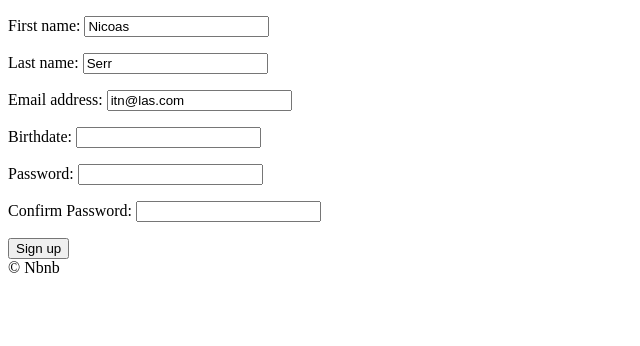
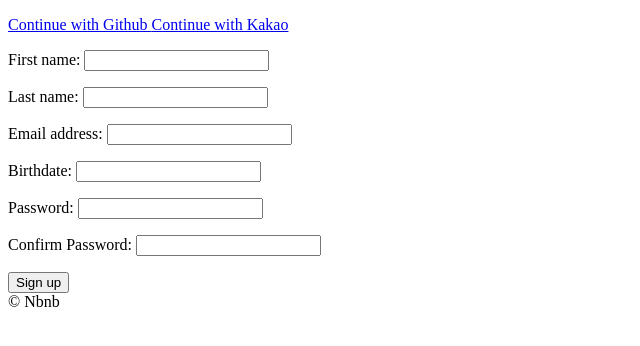
Before and after one commit to Luceta/airbnb-clone, a Django app: page /users/signup in a window 1280 px wide. Shown: the part 78-424 px from the top of the page, without its empty margins (0-640 px from the left). Run offline with Django 3.2, Linux system fonts and the light colour scheme.

Commit message:
ADD: Social Login : Git hub & kaokao login api

```diff
--- a/templates/base.html
+++ b/templates/base.html
@@ -17,7 +17,9 @@
     {% endblock search-bar %}
   </header>
 
-  {% block content %}{% endblock %}
+  {% block content %}
+
+  {% endblock %}
   {%include "partials/footer.html" %}
 </body>
 
--- /dev/null
+++ b/templates/partials/social_login.html
@@ -0,0 +1,8 @@
+<div>
+    <a href="{% url 'users:github-login' %}">
+        Continue with Github
+    </a>
+    <a href="{% url 'users:kakao-login' %}">
+        Continue with Kakao
+    </a>
+</div>
--- a/templates/users/login.html
+++ b/templates/users/login.html
@@ -10,6 +10,7 @@ Log in
 
 {% block content %}
 
+    {% include 'partials/social_login.html' %}
 
    <form method="POST" action="{% url "users:login" %}">
         {% csrf_token %}
--- a/templates/users/signup.html
+++ b/templates/users/signup.html
@@ -8,6 +8,9 @@
 {% endblock search-bar %}
 
 {% block content %}
+
+    {% include 'partials/social_login.html' %}
+
     <form method="POST" action="{% url "users:signup" %}">
         {% csrf_token %}
         {{form.as_p}}
--- a/users/admin.py
+++ b/users/admin.py
@@ -27,6 +27,7 @@ class CustomUserAdmin(UserAdmin):
                     "language",
                     "currency",
                     "superhost",
+                    "login_method",
                 )
             },
         ),
@@ -47,4 +48,5 @@ class CustomUserAdmin(UserAdmin):
         "is_superuser",
         "email_verified",
         "email_secret_code",
+        "login_method",
     )
--- a/users/models.py
+++ b/users/models.py
@@ -29,6 +29,16 @@ class User(AbstractUser):
 
     CURRENCY_CHOICES = ((CURRENCY_USE, "usd"), (CURRENCY_KRW, "krw"))
 
+    LOGIN_EMAIL = "email"
+    LOGIN_GITHUB = "github"
+    LOGING_KAKAO = "kakao"
+
+    LOGIN_CHOICES = (
+        (LOGIN_EMAIL, "Email"),
+        (LOGIN_GITHUB, "Github"),
+        (LOGING_KAKAO, "Kakao"),
+    )
+
     profile_pic = models.ImageField(upload_to="profile_pic", blank=True)
     bio = models.TextField(default="", blank=True)
     gender = models.CharField(choices=GENDER_CHOICES, max_length=10)
@@ -42,6 +52,9 @@ class User(AbstractUser):
     superhost = models.BooleanField(default=False)
     email_verified = models.BooleanField(default=False)
     email_secret_code = models.CharField(max_length=20, default="", blank=True)
+    login_method = models.CharField(
+        max_length=50, choices=LOGIN_CHOICES, default=LOGIN_EMAIL
+    )
 
     def verifiy_email(self):
         if self.email_verified is False:
--- a/users/urls.py
+++ b/users/urls.py
@@ -4,6 +4,10 @@ from . import views
 app_name = "users"
 urlpatterns = [
     path("login", views.LoginView.as_view(), name="login"),
+    path("login/github", views.github_login, name="github-login"),
+    path("login/github/callback", views.github_callback, name="github-callback"),
+    path("login/kakao", views.kaokao_login, name="kakao-login"),
+    path("login/kakao/callback", views.kakao_callback, name="kakao-callback"),
     path("logout", views.log_out, name="logout"),
     path("signup", views.SignUpView.as_view(), name="signup"),
     path("verify/<str:key>", views.complete_verification, name="complete-verification"),
--- a/users/views.py
+++ b/users/views.py
@@ -1,3 +1,5 @@
+import os
+import requests
 from django.shortcuts import render, redirect, reverse
 from django.urls import reverse_lazy
 from django.contrib.auth import authenticate, login, logout
@@ -31,7 +33,6 @@ class SignUpView(FormView):
     template_name = "users/signup.html"
     form_class = forms.SignUpForm
     success_url = reverse_lazy("core:home")
-    initial = {"first_name": "Nicoas", "last_name": "Serr", "email": "itn@las.com"}
 
     def form_valid(self, form):
         form.save()
@@ -55,3 +56,98 @@ def complete_verification(self, key):
     except models.User.DoesNotExist:
         pass  # making error things
     return redirect(reverse("core:home"))
+
+
+def github_login(request):
+    client_id = os.environ.get("GH_CI_Id")
+    redirect_uri = "http://127.0.0.1:8000/users/login/github/callback"
+    return redirect(
+        f"https://github.com/login/oauth/authorize?client_id={client_id}&redirect_uri={redirect_uri}&scope=read:user"
+    )
+
+
+class GithubException(Exception):
+    pass
+
+
+def github_callback(request):
+    try:
+        client_id = os.environ.get("GH_CI_Id")
+        client_secret = os.environ.get("GH_SECRET")
+        code = request.GET.get("code", None)
+        if code is not None:
+            token_request = requests.post(
+                f"https://github.com/login/oauth/access_token?client_id={client_id}&client_secret={client_secret}&code={code}",
+                headers={"Accept": "application/json"},
+            )
+            token_json = token_request.json()
+            error = token_json.get("error", None)
+
+            if error is not None:
+                raise GithubException()
+            else:
+                access_token = token_json.get("access_token")
+                profile_request = requests.get(
+                    "https://api.github.com/user",
+                    headers={
+                        "Authorization": f"token {access_token}",
+                        "Accept": "application/json",
+                    },
+                )
+                profile_json = profile_request.json()
+                username = profile_json.get("login", None)
+                if username is not None:
+                    name = profile_json.get("name")
+                    email = profile_json.get("email")
+                    bio = profile_json.get("bio")
+
+                    name = username if name is None else name
+                    email = name if email is None else email
+                    bio = "" if bio is None else bio
+
+                    try:
+                        user = models.User.objects.get(email=email)
+                        if user.login_method != models.User.LOGIN_GITHUB:
+                            raise GithubException()
+
+                    except models.User.DoesNotExist:
+                        user = models.User.objects.create(
+                            email=email,
+                            first_name=name,
+                            username=email,
+                            bio=bio,
+                            login_method=models.User.LOGIN_GITHUB,
+                        )
+                        user.set_unusable_password()
+                        user.save()
+                    login(request, user)
+                    return redirect(reverse("core:home"))
+                else:
+                    raise GithubException()
+        else:
+            raise GithubException()
+    except GithubException:
+        return redirect(reverse("users:login"))
+
+
+def kaokao_login(request):
+    app_key = os.environ.get("KAOKAO_KEY")
+    redirect_url = "https://127.0.0.1:8000/users/login/kaokao/callback"
+    return redirect(
+        f"https://kauth.kakao.com/oauth/authorize?response_type=code&client_id={app_key}&redirect_uri={redirect_url}"
+    )
+
+
+class KakaoException(Exception):
+    pass
+
+
+def kakao_callback(request):
+    try:
+        print(request.GET)
+        code = request.GET.get("code")
+        token_request = requests.get(
+            f"https://kauth.kakao.com/oauth/token?grant_type=authorization_code&client_id="
+        )
+    except KakaoException:
+        return redirect(reverse("users:login"))
```
Also changed, not shown: users/migrations/0011_user_login_method.py (added).
